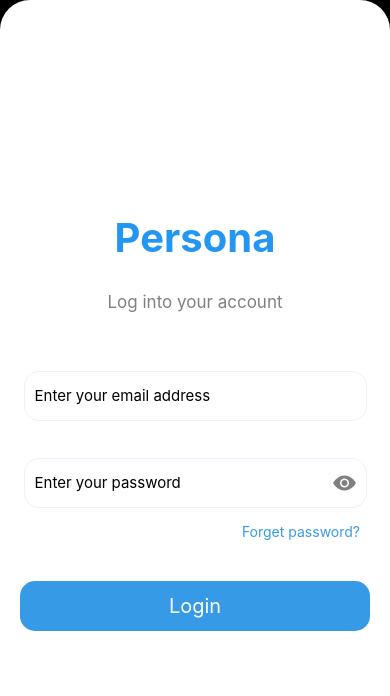
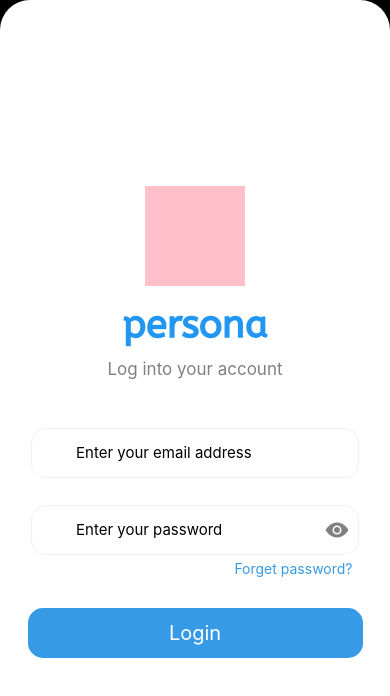
Before and after one commit to zeezo10/hiris, a React Native app in the folder my-app/: screen /Login in a window 390 px wide. Shown: the top 696 px of the page. Built offline with nearby package versions, Linux system fonts and the light colour scheme.

Commit message:
add logo and font

```diff
--- a/my-app/app.json
+++ b/my-app/app.json
@@ -27,10 +27,10 @@
       [
         "expo-font",
         {
-          "Jakarta": [
-            "./assets/font/PlusJakartaSans-Bold.ttf",
 
-            "./assets/font/PlusJakartaSans-BoldItalic.ttf"
+          "ABeeZee":[
+
+            "./assets/font/ABeeZee Bold.ttf"
           ]
         }
       ]
--- a/my-app/pages/Login.js
+++ b/my-app/pages/Login.js
@@ -12,6 +12,7 @@ import {
 
 import Icon from "react-native-vector-icons/Ionicons";
 import Octicons from "react-native-vector-icons/Octicons";
+import AntDesign from "react-native-vector-icons/AntDesign";
 
 import * as SplashScreen from "expo-splash-screen";
 import { useFonts } from "expo-font";
@@ -29,8 +30,7 @@ export default function Login({ navigation }) {
   const [isEmailValid, setIsEmailValid] = useState(true);
   const [isPasswordValid, setIsPasswordValid] = useState(true);
   const [fontsLoaded] = useFonts({
-    Jakarta: require("../assets/font/PlusJakartaSans-Bold.ttf"),
-    "Jakarta-Italic": require("../assets/font/PlusJakartaSans-BoldItalic.ttf"),
+    "ABeeZee-Bold": require("../assets/font/ABeeZee Bold.ttf"),
   });
 
   useEffect(() => {
@@ -77,9 +77,10 @@ export default function Login({ navigation }) {
     <View style={styles.container}>
       <View style={[styles.formContainer, { width: screenWidth }]}>
         <View style={styles.welcomeTextContainer}>
-          <Text style={styles.appNameText}>Persona</Text>
+        <View style={styles.logo}></View>
+          <Text style={styles.appNameText}>persona</Text>
+          <Text style={styles.signInText}>Log into your account</Text>
         </View>
-        <Text style={styles.signInText}>Log into your account</Text>
 
         <View
           style={[
@@ -100,7 +101,6 @@ export default function Login({ navigation }) {
             onBlur={() => setIsUsernameFocused(false)}
           />
         </View>
-
 
         <View
           style={[
@@ -123,7 +123,10 @@ export default function Login({ navigation }) {
               onFocus={() => setIsPasswordFocused(true)}
               onBlur={() => setIsPasswordFocused(false)}
             />
-            <TouchableOpacity onPress={togglePasswordVisibility} style={styles.eyeIcon}>
+            <TouchableOpacity
+              onPress={togglePasswordVisibility}
+              style={styles.eyeIcon}
+            >
               <Icon
                 name={isPasswordVisible ? "eye-off" : "eye"}
                 size={24}
@@ -132,13 +135,28 @@ export default function Login({ navigation }) {
             </TouchableOpacity>
           </View>
         </View>
-          <View style={styles.forgetPassword}>
-            <Text style={styles.errorMessage}>
-              {!isPasswordValid && "Wrong password"}
-            </Text>
-            <Text style={styles.forgetPasswordText}>Forget password?</Text>
+        <View style={styles.forgetPassword}>
+          <View
+            style={{
+              display: "flex",
+              flexDirection: "row",
+              gap: 5,
+              alignItems: "center",
+            }}
+          >
+            {!isPasswordValid && (
+              <>
+                <AntDesign
+                  name="exclamationcircleo"
+                  size={18}
+                  color="#c12126"
+                />
+                <Text style={styles.errorMessage}>Wrong password</Text>
+              </>
+            )}
           </View>
-
+          <Text style={styles.forgetPasswordText}>Forget password?</Text>
+        </View>
 
         <Pressable style={styles.signInButton} onPress={handleLogin}>
           <Text style={styles.signInButtonText}>Login</Text>
@@ -154,8 +172,18 @@ const styles = StyleSheet.create({
     backgroundColor: "black",
     justifyContent: "center",
   },
+  welcomeTextContainer:{
+    display:"flex",
+    alignItems:"center",
+    gap:10
+  },
+  logo:{
+    height:100,
+    width:100,
+    backgroundColor:"pink"
+  },
   formContainer: {
-    gap: 30,
+    gap: 20,
     flex: 3,
     alignItems: "center",
     justifyContent: "center",
@@ -169,9 +197,9 @@ const styles = StyleSheet.create({
     fontSize: 30,
   },
   appNameText: {
-    fontSize: 40,
+    fontSize: 45,
     color: "#2196F3",
-    fontWeight: "bold",
+    fontFamily: "ABeeZee-Bold",
   },
   signInText: {
     marginBottom: 25,
@@ -181,13 +209,13 @@ const styles = StyleSheet.create({
   outerInputBorder: {
     borderRadius: 17,
     padding: 3.5,
-    width: 350,
+    width: 335,
   },
   outerInputBorderFocused: {
+    borderRadius: 17,
     backgroundColor: "#d7ebfa",
-    borderRadius: 17,
     padding: 3.5,
-    width: 350,
+    width: 335,
   },
   outerInputBorderError: {
     backgroundColor: "#fddede",
@@ -195,12 +223,14 @@ const styles = StyleSheet.create({
   input: {
     backgroundColor: "white",
     borderWidth: 1,
-    height: 50,
+    height:50,
     fontSize: 15,
     width: "100%",
     borderRadius: 15,
     padding: 10,
     borderColor: "#f3edff",
+    paddingLeft: 44,
+    paddingRight: 16,
   },
   inputFocused: {
     borderColor: "#379ae6",
@@ -209,19 +239,19 @@ const styles = StyleSheet.create({
     borderColor: "red",
   },
 
-  forgetPassword:{
-    marginTop:-30,
-    marginTop:-30,
+  forgetPassword: {
+    marginTop: -30,
+    marginTop: -30,
     height: 40,
-    width: 350,
-    display:"flex",
+    width: 335,
+    display: "flex",
     paddingHorizontal: 10,
     flexDirection: "row",
     justifyContent: "space-between",
     alignItems: "center",
   },
 
-  forgetPasswordText:{
+  forgetPasswordText: {
     color: "#379ae6",
   },
 
@@ -238,7 +268,7 @@ const styles = StyleSheet.create({
     fontSize: 14,
   },
   signInButton: {
-    width: 350,
+    width: 335,
     backgroundColor: "#379ae6",
     alignItems: "center",
     height: 50,
```
Also changed, not shown: my-app/assets/font/ABeeZee Bold.ttf (added), my-app/assets/font/ABeeZee-Regular.ttf (added).
